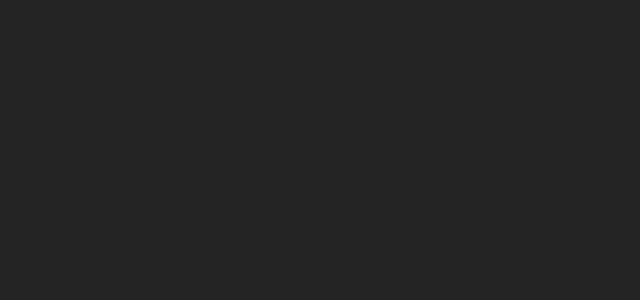
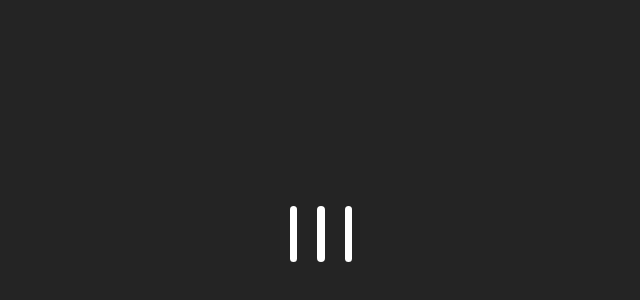
Before and after one commit to zofienora/slot-machine, a React (Vite) app: page / in a window 1280 px wide. Shown: the part 166-466 px from the top of the page, without its empty margins (319-959 px from the left). Built offline with nearby package versions, Linux system fonts and the light colour scheme.

Commit message:
more styles

```diff
--- a/src/App.css
+++ b/src/App.css
@@ -2,3 +2,8 @@
   max-width: 1280px;
   margin: 0 auto;
 }
+
+.slot-container {
+  background: white;
+  border-radius: 8px;
+}
--- a/src/components/Machine.jsx
+++ b/src/components/Machine.jsx
@@ -2,13 +2,13 @@ function Machine() {
   return (
     <div className="container">
         <div className="slot-container">
-            <p className="fruit"></p>
+            <p className="fruit">?</p>
         </div>
         <div className="slot-container">
-            <p className="fruit"></p>
+            <p className="fruit">?</p>
         </div>
         <div className="slot-container">
-            <p className="fruit"></p>
+            <p className="fruit">?</p>
         </div>
 
     </div>
--- a/src/index.css
+++ b/src/index.css
@@ -38,4 +38,9 @@ h1 {
   width: 80%;
   margin: 0 auto;
   max-width: 1280px;
+  display: flex;
+  flex-direction: row;
+  justify-content: center;
+  align-items: center;
+  gap: 20px;
 }
```
